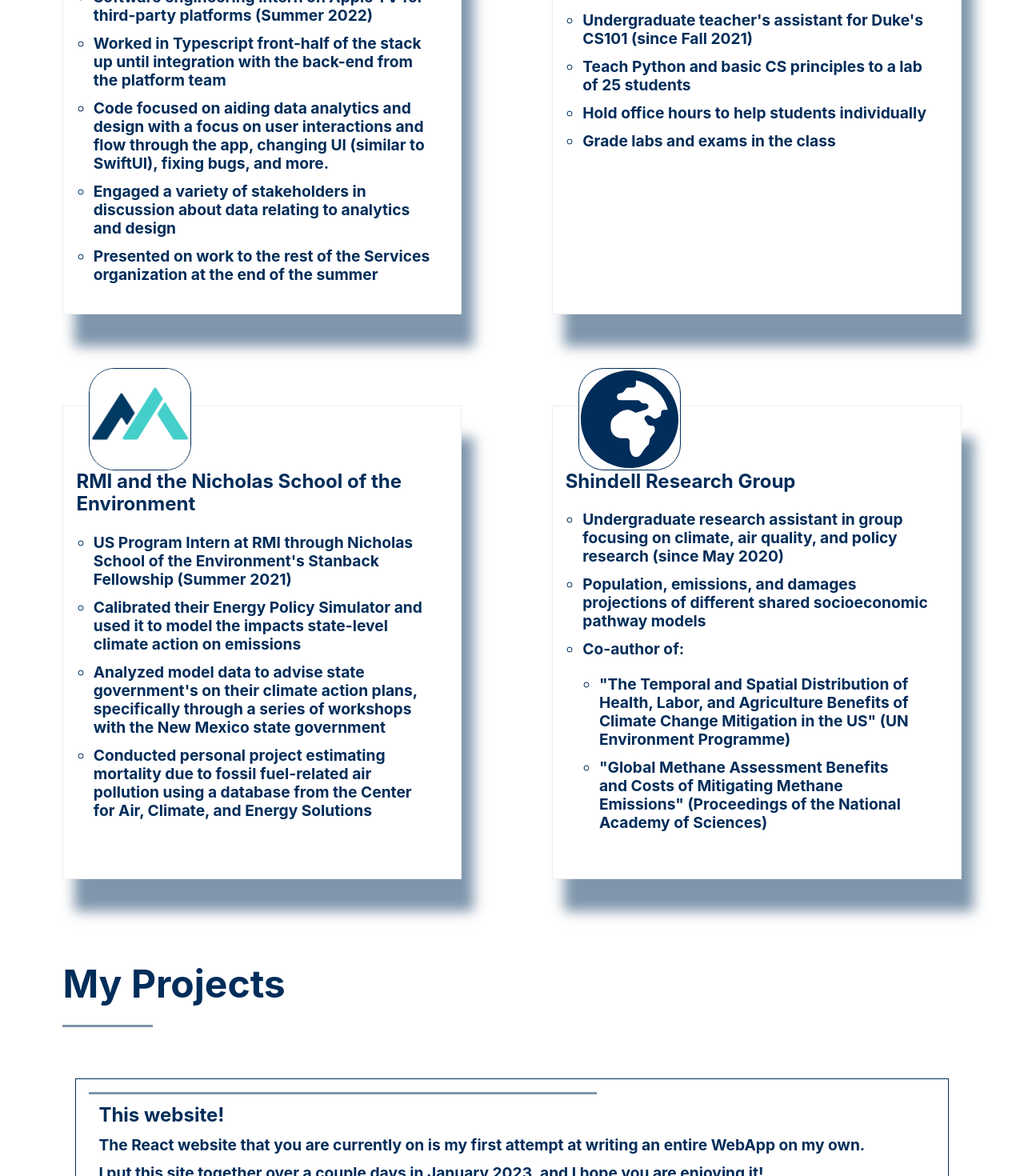
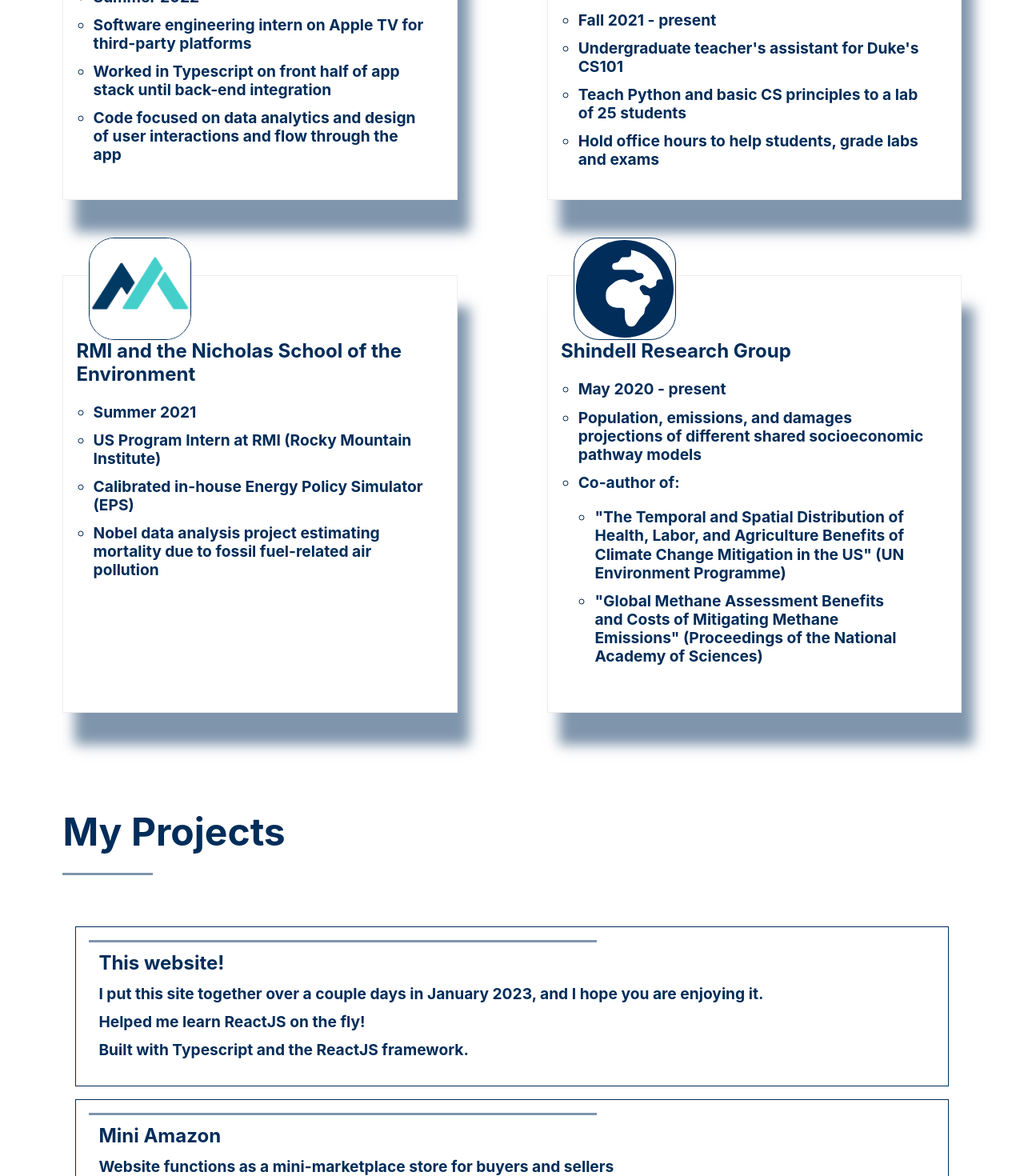
Before and after one commit to aglick24/my-app, a React (Create React App) app: page / in a window 1280 px wide. Shown: the part 1220-2690 px from the top of the page at 80% size. Built offline with nearby package versions, Linux system fonts and the light colour scheme.

Commit message:
added shana content changes, changed about picture positioning

```diff
--- a/src/components/About.css
+++ b/src/components/About.css
@@ -40,7 +40,9 @@
     flex-direction: column;
     align-items: center;
     width: 50%;
-    padding: 5%;
+    padding-left: 5%;
+    padding-bottom: 5%;
+    padding-right: 5%;
 }
 
 .About .Col-2 {
--- a/src/components/About.tsx
+++ b/src/components/About.tsx
@@ -14,9 +14,9 @@
                     <span className='Line'></span>
                     <div className='Content'>
                         <h4>Alex Glick</h4>
-                        <p>I am from Manhasset, NY, and I am now a senior at Duke, obtaining a <i>B.S.</i> in Computer Science and Public Policy.</p>
-                        <p>In middle and high school, I became involved in politics and worked as an intern on a congressional campaign that flipped NY-11 blue in 2018 in addition to other political work. By the end of high school and beginning of college, my interest grew, from CS being a prospective minor to it being my first major.</p>
-                        <p>This has led to a winding career path. I have been able to succeed in such a non-traditional route due to my ability to easily pick up new skills, interdisciplinary avenue of study and willingness to collaborate with coworkers. Through this work, I've learned numerous technical skills and am proficient in Java, Python, Typescript, now ReactJS(!), and more, while also conceptually learning how my projects function and being able to clearly communicate these ideas.</p>
+                        <p>I am from Manhasset, NY, and I am now a senior at Duke, working towards a B.S. dual-major in Computer Science and Public Policy.</p>
+                        <p>In high school, I became involved in politics and worked as an intern on a congressional campaign that flipped NY-11 blue in 2018. By my sophomore year of college, my interest grew, and I made CS my first major.</p>
+                        <p>With a winding career path. I have been able to succeed in non-traditional routes due to my ability to easily pick up new skills, acquire leadership roles while in school, interdisciplinary avenue of study, and willingness to collaborate with coworkers. Through this work, I am proficient in Java, Python, Typescript, ReactJS, SQL, and more with experience in machine learning, while clearly communicating complex ideas.</p>
                     </div>
                 </div>
             </div>
--- a/src/components/Projects.tsx
+++ b/src/components/Projects.tsx
@@ -11,15 +11,15 @@
             <div className='Content'>
                 <ListCard
                 title={'This website!'}
-                content={<><p>The React website that you are currently on is my first attempt at writing an entire WebApp on my own.</p><p>I put this site together over a couple days in January 2023, and I hope you are enjoying it!</p><p>A lot of credit goes to the internet and a wide array of tutorials that helped me learn ReactJS on the fly.</p><p>Built with Typescript and the ReactJS framework.</p></>}
+                content={<><p>I put this site together over a couple days in January 2023, and I hope you are enjoying it.</p><p>Helped me learn ReactJS on the fly!</p><p>Built with Typescript and the ReactJS framework.</p></>}
                 link={'https://github.com/aglick24/my-app'}/>
                 <ListCard
                 title={'Mini Amazon'}
-                content={<><p>The website functions as a mini-Amazon type store in which buyers and sellers can join the site and perform the basic functions associated with an online marketplace. Built with Jinja2 (similar to Python), a touch of JS, HTML, CSS, and SQL with Flask to tie together the stack.</p></>}
+                content={<><p>Website functions as a mini-marketplace store for buyers and sellers</p><p>Built with Jinja2 (similar to Python), a touch of JS, HTML, CSS, and SQL with Flask to tie together the stack.</p></>}
                 link={'https://github.com/aglick24/mini-amazon-pin-pals'}/>
                 <ListCard
                 title={'Pro Bowl Snubs'}
-                content={<><p>Goal: create models to predict the likelihood of an NFL player (in four offensive skill positions) being in the Pro Bowl based upon a variety of their statistics</p><p>Created a K-nearest neighbors model and a logistic regression with high training and test accuracy rates</p><p>Used recursive feature elimination to determine the statistics that best predict Pro Bowl selection.</p><p>Examined which players were the biggest snubs (false positives) and flakes (false negatives) at each position between 2010 and 2020.</p><p>Built in a Jupyter notebook with Python, Pandas, and machine learning packages such as <code>sklearn</code></p></>}
+                content={<><p>Goal: models to predict an NFL player (in four offensive skill positions) being in the Pro Bowl based on their statistics</p><p>Created a K-nearest neighbors model and a logistic regression with high training and test accuracy rates</p><p>Used recursive feature elimination to determine the statistics that best predict Pro Bowl selection</p><p>Built in a Jupyter notebook with Python, Pandas, and machine learning packages such as <code>sklearn</code></p></>}
                 link={'https://github.com/aglick24/cs216-pro-bowl'}/>
                 <ListCard
                 title={'Shindell Research Group'}
--- a/src/components/Work.tsx
+++ b/src/components/Work.tsx
@@ -17,11 +17,10 @@
               title={'Apple'}
               content={
               <ul>
-                <li>Software engineering intern on Apple TV for third-party platforms (Summer 2022)</li>
-                <li>Worked in Typescript front-half of the stack up until integration with the back-end from the platform team</li>
-                <li>Code focused on aiding data analytics and design with a focus on user interactions and flow through the app, changing UI (similar to SwiftUI), fixing bugs, and more.</li>
-                <li>Engaged a variety of stakeholders in discussion about data relating to analytics and design</li>
-                <li>Presented on work to the rest of the Services organization at the end of the summer</li>
+                <li>Summer 2022</li>
+                <li>Software engineering intern on Apple TV for third-party platforms</li>
+                <li>Worked in Typescript on front half of app stack until back-end integration</li>
+                <li>Code focused on data analytics and design of user interactions and flow through the app</li>
               </ul>}
               link={'https://www.apple.com/apple-tv-app/devices/'}/>
               <InfoCard image={duke}
@@ -29,10 +28,10 @@
               title={'Duke University Department of Computer Science'}
               content={
                 <ul>
-                  <li>Undergraduate teacher's assistant for Duke's CS101 (since Fall 2021)</li>
+                  <li>Fall 2021 - present</li>
+                  <li>Undergraduate teacher's assistant for Duke's CS101</li>
                   <li>Teach Python and basic CS principles to a lab of 25 students</li>
-                  <li>Hold office hours to help students individually</li>
-                  <li>Grade labs and exams in the class</li>
+                  <li>Hold office hours to help students, grade labs and exams</li>
                 </ul>}
               link={'https://www.cs.duke.edu'}/>
               <InfoCard image={rmi}
@@ -40,10 +39,10 @@
               title={'RMI and the Nicholas School of the Environment'}
               content={
                 <ul>
-                  <li>US Program Intern at RMI through Nicholas School of the Environment's Stanback Fellowship (Summer 2021)</li>
-                  <li>Calibrated their Energy Policy Simulator and used it to model the impacts state-level climate action on emissions</li>
-                  <li>Analyzed model data to advise state government's on their climate action plans, specifically through a series of workshops with the New Mexico state government</li>
-                  <li>Conducted personal project estimating mortality due to fossil fuel-related air pollution using a database from the Center for Air, Climate, and Energy Solutions</li>
+                  <li>Summer 2021</li>
+                  <li>US Program Intern at RMI (Rocky Mountain Institute)</li>
+                  <li>Calibrated in-house Energy Policy Simulator (EPS)</li>
+                  <li>Nobel data analysis project estimating mortality due to fossil fuel-related air pollution </li>
                 </ul>}
               link={'https://rmi.org/us-program/'}/>
               <InfoCard image={<FaIcons.FaGlobeAfrica className="Icon"/>}
@@ -51,7 +50,7 @@
               title={'Shindell Research Group'}
               content={
                 <ul>
-                  <li>Undergraduate research assistant in group focusing on climate, air quality, and policy research (since May 2020)</li>
+                  <li>May 2020 - present</li>
                   <li>Population, emissions, and damages projections of different shared socioeconomic pathway models</li>
                   <li>Co-author of:
                     <ul>
```
